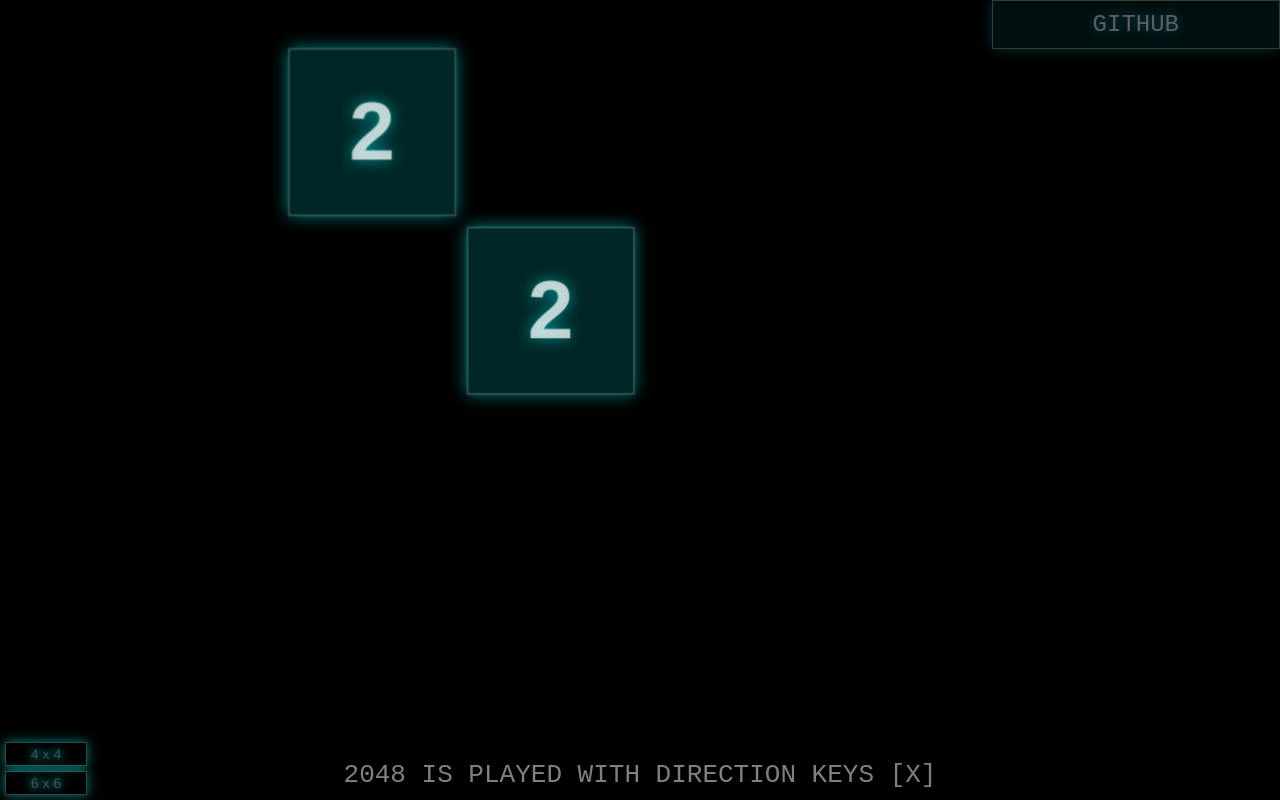
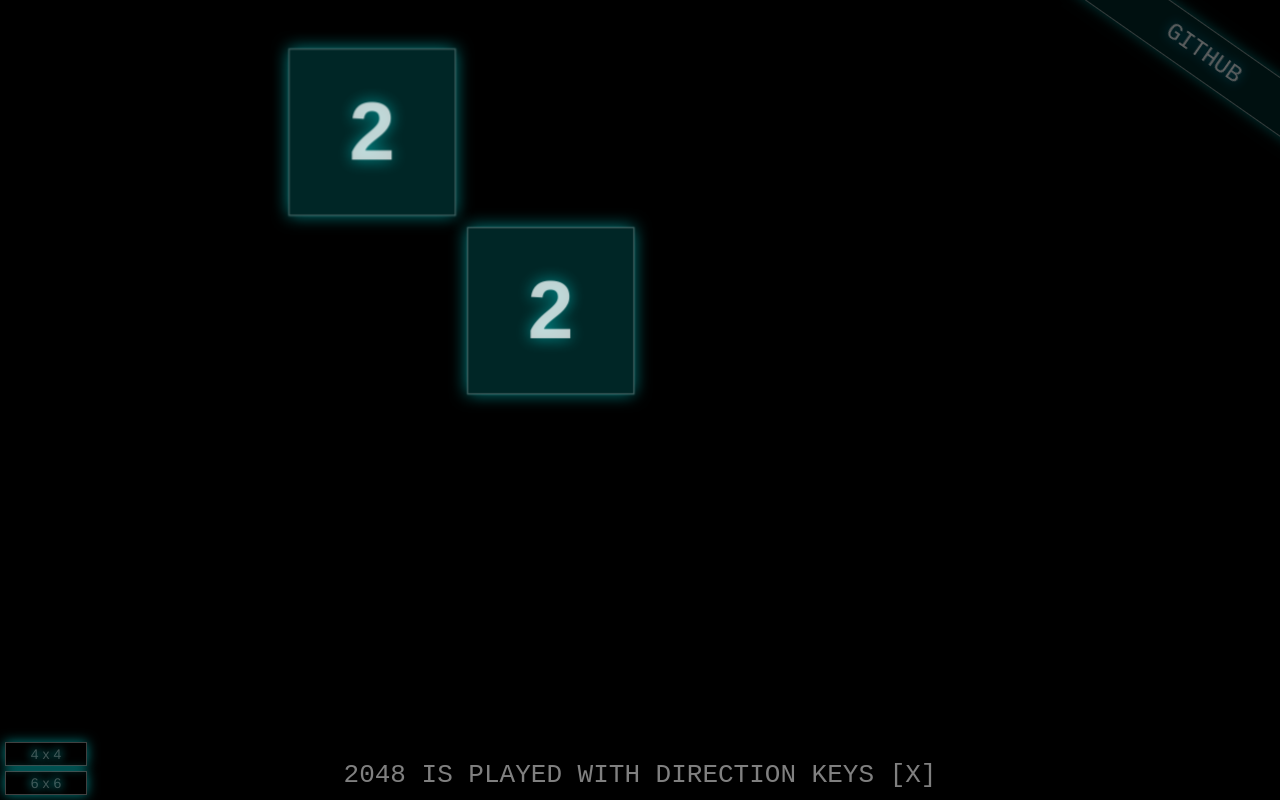
Before and after one commit to Luxiyalu/game-2048, a website: page dev/index.html in a window 1280 px wide. Drawn offline with Linux system fonts and the light colour scheme; files whose address does not match are found by name.

Commit message:
transform

```diff
--- a/dev/styles/main.less
+++ b/dev/styles/main.less
@@ -147,7 +147,7 @@ html, body {
     text-transform: uppercase;
     font-size: 24px;
     font-family: monospace;
-    transform: rotate(35deg) translate3d(72px, -15, 10px);
+    .transform(rotate(35deg) translate3d(72px, -15px, 10px));
 
     .transition(all 0.35s linear);
     &:hover{
```
Also changed, not shown: dev/styles/main.css, dist/styles/main.css.
